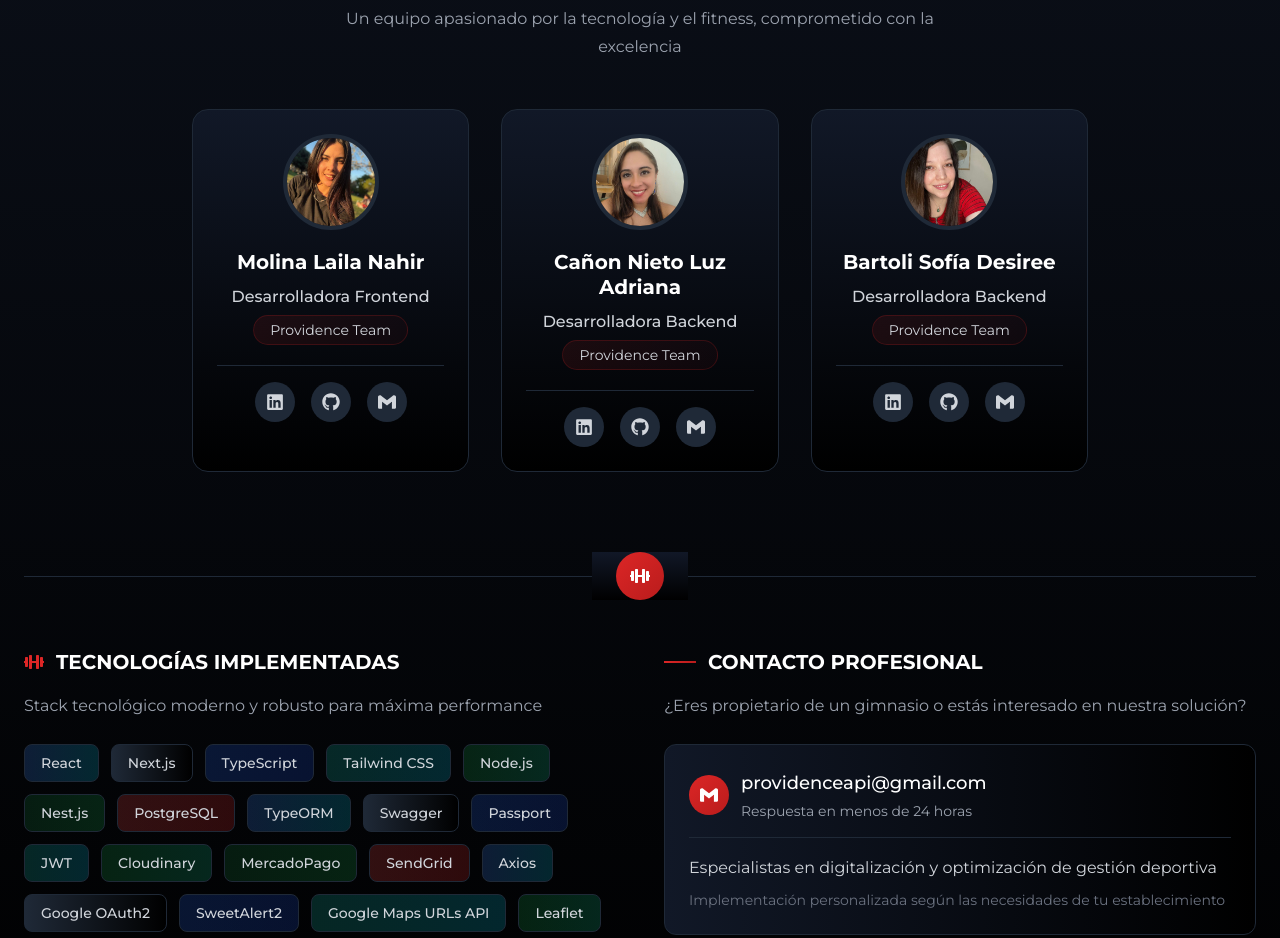
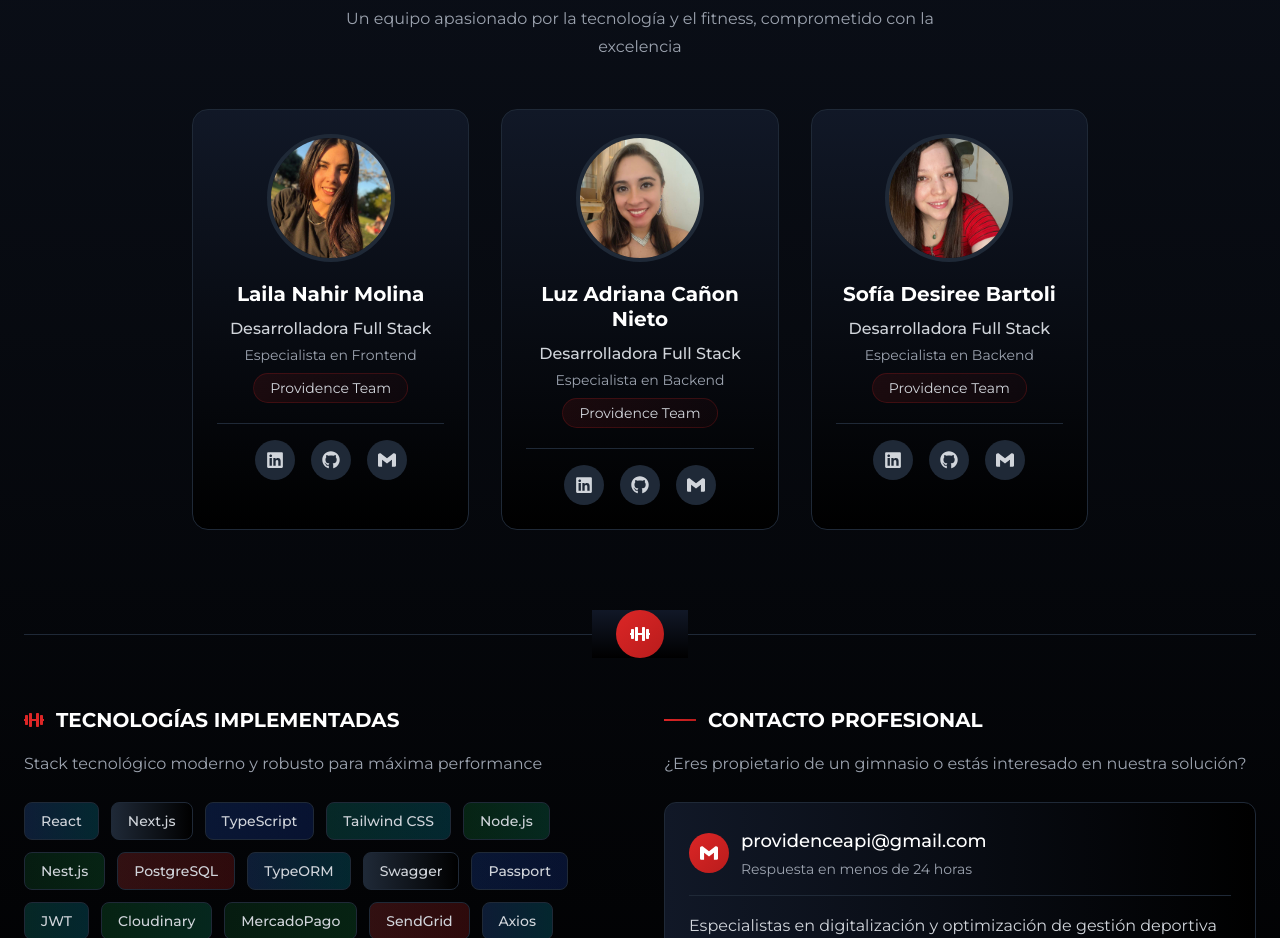
Before and after one commit to ProvidenceAPI/ProvidenceAPI-Front, a Next.js app in the folder front/: page /nosotros in a window 1280 px wide. Shown: the part 940-1878 px from the top of the page. Built offline with nearby package versions, Linux system fonts and the light colour scheme; no server answers.

Commit message:
Cambios en card de cada integrante

```diff
--- a/front/src/components/NosotrosFooter.tsx
+++ b/front/src/components/NosotrosFooter.tsx
@@ -6,24 +6,27 @@ import Image from "next/image";
 
 const teamMembers = [
   {
-  name: "Molina Laila Nahir",
-  role: "Desarrolladora Frontend",
+  name: " Laila Nahir Molina",
+  role: "Desarrolladora Full Stack",
+  specialty: "Especialista en Frontend",
   linkedin: "https://www.linkedin.com/in/laila-nahir-molina-4852373a9/",
   github: "https://github.com/Laila1723",
   email: "laimolina12@gmail.com",
   image: "/image/team/lai.png",
 },
 {
-  name: "Cañon Nieto Luz Adriana",
-  role: "Desarrolladora Backend",
+  name: "Luz Adriana Cañon Nieto",
+  role: "Desarrolladora Full Stack",
+  specialty: "Especialista en Backend",
   linkedin: "https://www.linkedin.com/in/luzadrianacanon/",
   github: "https://github.com/LACanonNieto",
   email: "luzadca@gmail.com",
   image: "/image/team/luza.png",
 },
 {
-  name: "Bartoli Sofía Desiree",
-  role: "Desarrolladora Backend",
+  name: " Sofía Desiree Bartoli",
+  role: "Desarrolladora Full Stack",
+  specialty: "Especialista en Backend",
   linkedin: "https://www.linkedin.com/in/sof%C3%ADa-desir%C3%A9e-bartoli-6aa23a15a/",
   github: "https://github.com/SBSofiaBartoli",
   email: "sofiadbartoli@gmail.com",
@@ -157,14 +160,14 @@ export default function NosotrosFooter() {
                   <div className="text-center space-y-5">
                     {/* Avatar con imagen */}
                     <div className="relative">
-                      <div className="w-24 h-24 mx-auto rounded-full overflow-hidden border-4 border-gray-800 group-hover:border-[#B91C1C] transition-all duration-300 mb-2 relative">
+                      <div className="w-32 h-32 mx-auto rounded-full overflow-hidden border-4 border-gray-800 group-hover:border-[#B91C1C] transition-all duration-300 mb-2 relative">
                         {/* Fallback si no hay imagen */}
                         {member.image ? (
                           <Image
                             src={member.image}
                             alt={`Foto de ${member.name}`}
-                            width={96}
-                            height={96}
+                            width={128}
+                            height={128}
                             className="object-cover w-full h-full group-hover:scale-110 transition-transform duration-300"
                             priority={index < 3}
                           />
@@ -180,7 +183,8 @@ export default function NosotrosFooter() {
                     {/* Información del miembro */}
                     <div>
                       <h3 className="font-bold text-white text-xl mb-2 leading-tight">{member.name}</h3>
-                      <p className="text-gray-300 mb-1 font-medium">{member.role}</p>
+                      <p className="text-gray-300 mb-0.5 font-medium">{member.role}</p>
+                      <p className="text-gray-400 text-sm mb-2">{member.specialty}</p>
                       <div className="inline-block px-4 py-1 bg-gradient-to-r from-[#DC2626]/10 to-[#B91C1C]/5 rounded-full border border-[#DC2626]/20 text-sm text-gray-300">
                         Providence Team
                       </div>
```
